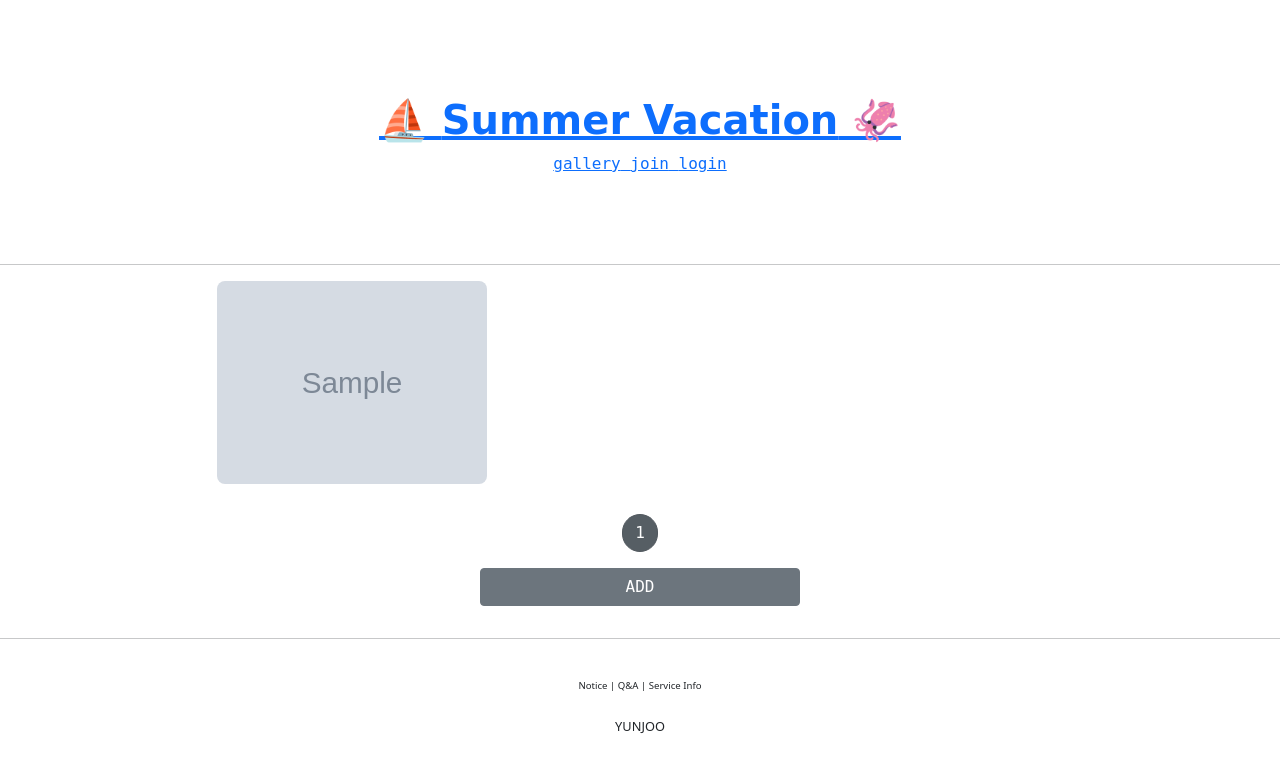
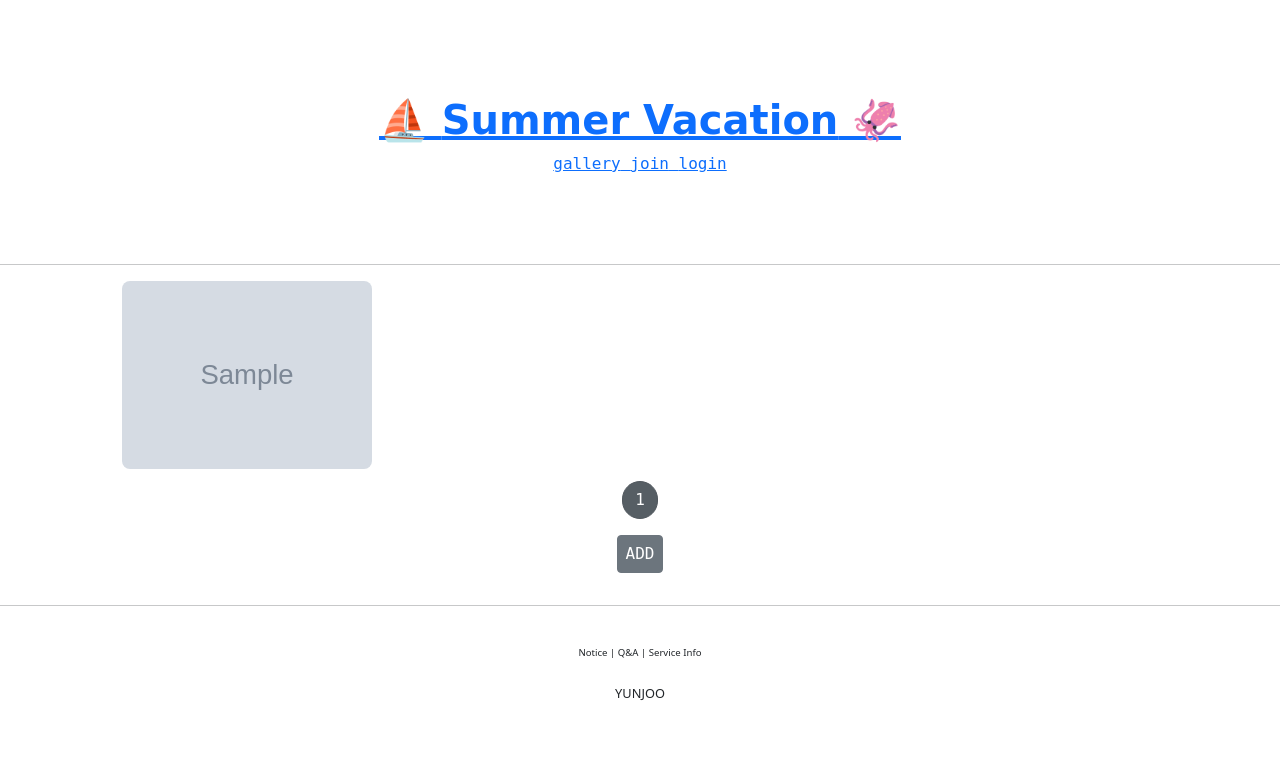
Before and after one commit to yunzzu/djust, a Django app: page /articles/list/ in a window 1280 px wide. Shown: the top 773 px of the page. Run offline with Django 3.2, Linux system fonts and the light colour scheme; tables that the repository leaves empty hold one stand-in row (values such as "Sample post"); grey boxes marked "Sample" are stand-in pictures; some libraries are stand-ins or nearby versions; some web fonts are replaced.

Commit message:
djust Django #39 commit

```diff
--- a/articleapp/templates/articleapp/list.html
+++ b/articleapp/templates/articleapp/list.html
@@ -4,8 +4,17 @@
 
 {% block content %}
     <style>
+          .container {
+              padding: 0;
+              margin: 0, auto;
+          }
+
+         .container a {
+            width: 45%;
+            max-width: 250px;
+          }
+
          .container div {
-          width: 270px;
           display: flex;
           justify-content: center;
           align-items: center;
@@ -35,7 +44,7 @@
     {%include 'snippets/pagination.html' with page_obj=page_obj %}
 
     <div class="sort_center content_font">
-        <a href="{% url 'articleapp:create' %}" class="btn btn-secondary col-3 mt-3 mb-3" style="margin-top: 5rem;">ADD</a>
+        <a href="{% url 'articleapp:create' %}" class="btn btn-secondary mt-3 mb-3 px-2" style="margin-top: 5rem;">ADD</a>
     </div>
 
 {% endblock %}
--- a/static/base.css
+++ b/static/base.css
@@ -18,3 +18,9 @@
 .detail_size{
     font-size: .3rem;
 }
+
+@media screen and (max-width:500px) {
+    html {
+        font-size: 13px;
+    }
+}
--- a/static/js/magicgrid.js
+++ b/static/js/magicgrid.js
@@ -277,7 +277,7 @@ MagicGrid.prototype.listen = function listen () {
 let magicGrid = new MagicGrid({
   container: '.container',
   animate: true,
-  gutter: 30,
+  gutter: 12,
   static: true,
   useMin: true
 });
--- a/templates/head.html
+++ b/templates/head.html
@@ -2,6 +2,7 @@
 
 <head>
     <meta charset="UTF-8">
+    <meta name="viewport" content="width=device-width, initial-scale=1, shrink-to-fit=no">
     <title>Test Project</title>
 
     <!-- bootstrap 링크 -->
--- a/testproject/settings.py
+++ b/testproject/settings.py
@@ -39,7 +39,7 @@ SECRET_KEY = env('SECRET_KEY')  #env파일에서 secret key를 읽어옴
 # SECURITY WARNING: don't run with debug turned on in production!
 DEBUG = True
 
-ALLOWED_HOSTS = []
+ALLOWED_HOSTS = ['*']
 
 
 # Application definition
```
